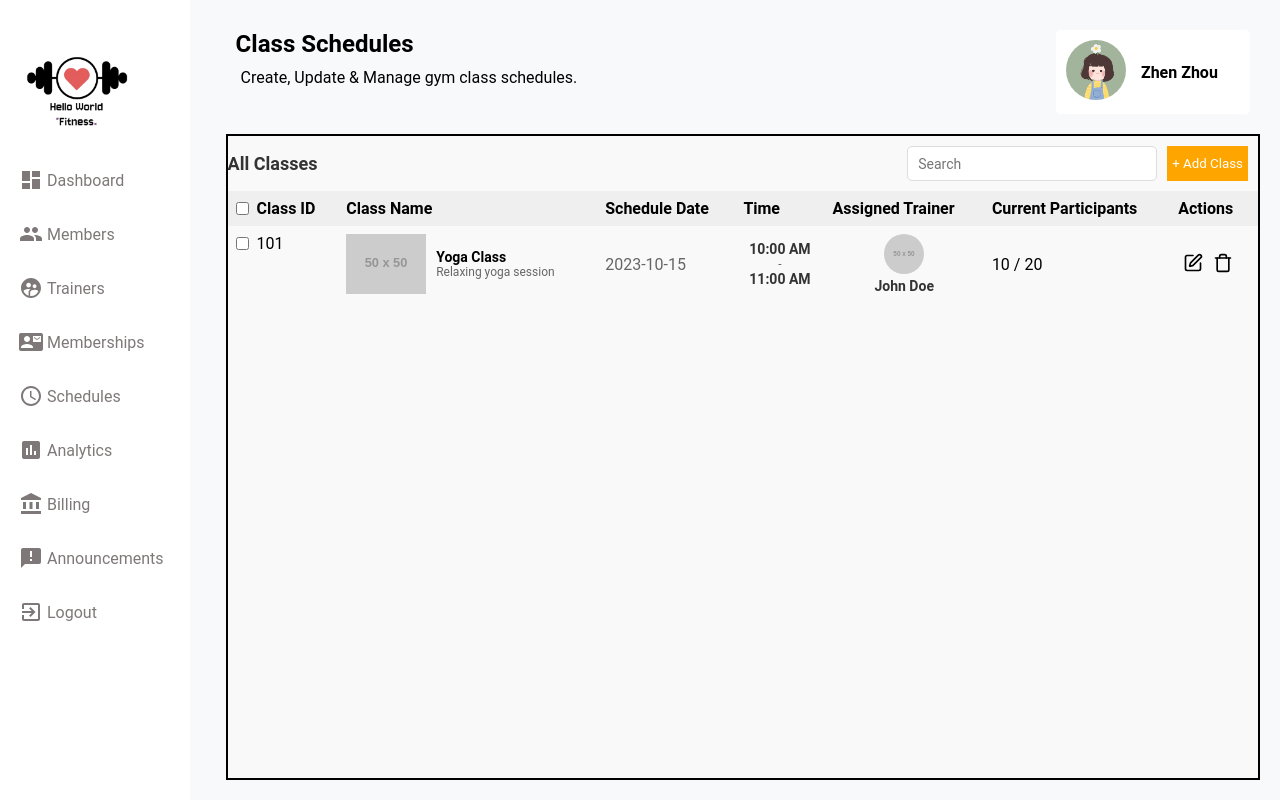
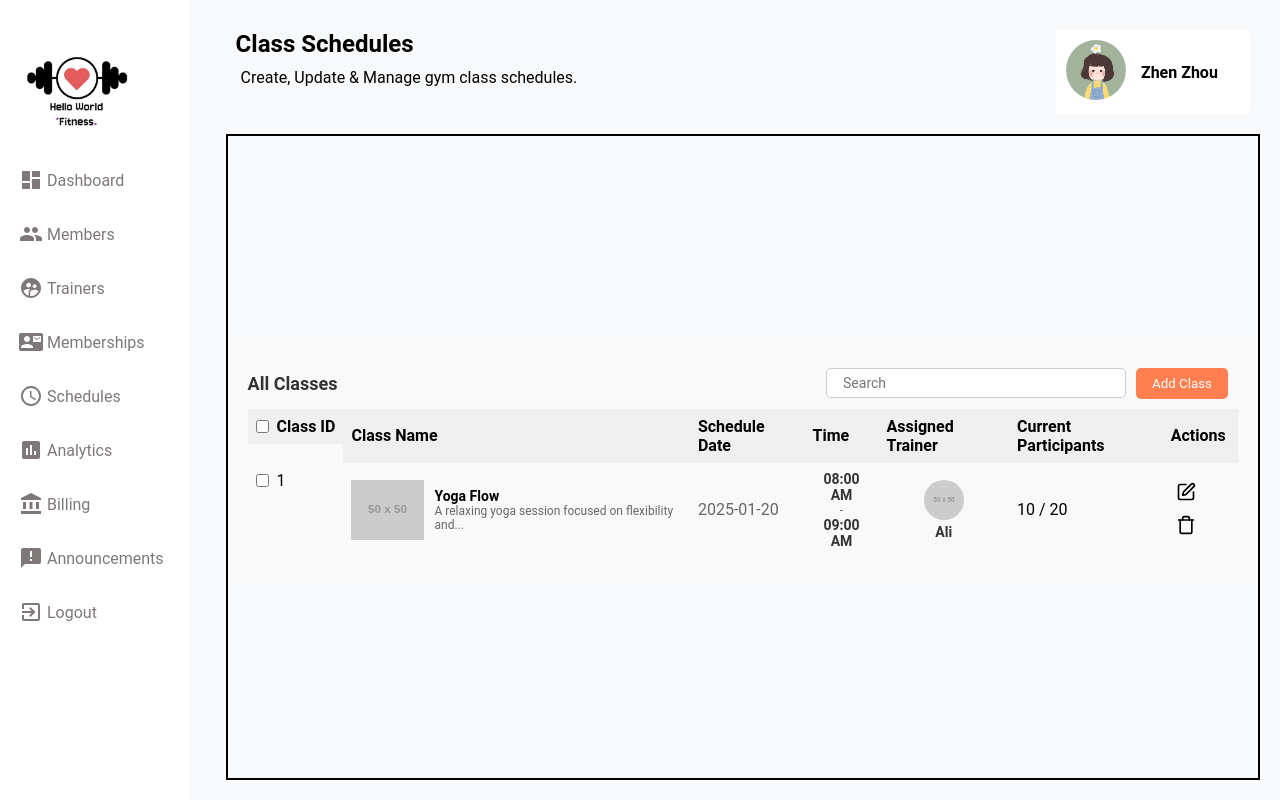
Before and after one commit to zhenzhou66/HelloWorld-Fitness-Web, a React (Vite) app in the folder frontend/: page /Schedules in a window 1280 px wide. Built offline with nearby package versions, Linux system fonts and the light colour scheme.

Commit message:
edit schedules page

```diff
--- a/frontend/src/pages/Schedules/Schedules.jsx
+++ b/frontend/src/pages/Schedules/Schedules.jsx
@@ -5,18 +5,18 @@ import { Trash, Edit } from "lucide-react";
 const Schedules = () => {
   // Static data for demonstration
   const classes = {
-    class_id: "101",
-    class_name: "Yoga Class",
-    description: "Relaxing yoga session",
+    class_id: "1",
+    class_name: "Yoga Flow",
+    description: "A relaxing yoga session focused on flexibility and...",
     class_image: "https://via.placeholder.com/50",
-    schedule_date: "2023-10-15",
-    start_time: "10:00 AM",
-    end_time: "11:00 AM",
+    schedule_date: "2025-01-20",
+    start_time: "08:00 AM",
+    end_time: "09:00 AM",
   };
 
   const user = {
     profile_picture: "https://via.placeholder.com/50",
-    name: "John Doe",
+    name: "Ali",
   };
 
   return (
@@ -27,7 +27,7 @@ const Schedules = () => {
           <div className={styles.searchContainer}>
             <input type="text" className={styles.searchInput} placeholder="Search" />
           </div>
-          <button className={styles.addClass}>+ Add Class</button>
+          <button className={styles.addClass}>Add Class</button>
         </div>
       </div>
 
--- a/frontend/src/pages/Schedules/Schedules.module.css
+++ b/frontend/src/pages/Schedules/Schedules.module.css
@@ -1,6 +1,12 @@
 .schedulesContent {
     background-color: #f9f9f9;
     width: 100%;
+    max-width: 1200px;
+    margin: auto;
+    padding: 20px;
+    overflow-x: auto;
+    font-family: "Roboto", sans-serif;
+    box-sizing: border-box;
 }
 
 .schedulesFunction {
@@ -25,34 +31,35 @@
 }
 
 .searchContainer {
-    width: 250px;
+    width: 300px;
+    height: 30px;
     display: flex;
-    align-items: center;
-    justify-content: space-between;
-    gap: 10px;
 }
 
 .searchInput {
     font-family: "Roboto", sans-serif;
-    margin: 0;
-    border: 1px solid #ddd;
+    border: 1px solid #ccc;
     border-radius: 5px;
-    padding: 5px 10px;
-    height: 35px;
+    padding: 8px 16px;
+    width: 100%;
+    max-width: 300px;
+    height: 100%;
+    box-sizing: border-box;
 }
 
 .addClass {
     font-family: "Roboto", sans-serif;
-    padding: 5px;
-    background-color: orange;
+    padding: 8px 16px;
+    background-color: #ff7f50;
     color: white;
     border: none;
+    border-radius: 5px;
     cursor: pointer;
-    transition: background-color 0.3s;
+    transition: 0.3s;
 }
 
 .addClass:hover {
-    background-color: #ff8c00;
+    background-color: #ff5733;
 }
 
 .schedulesTable {
```
